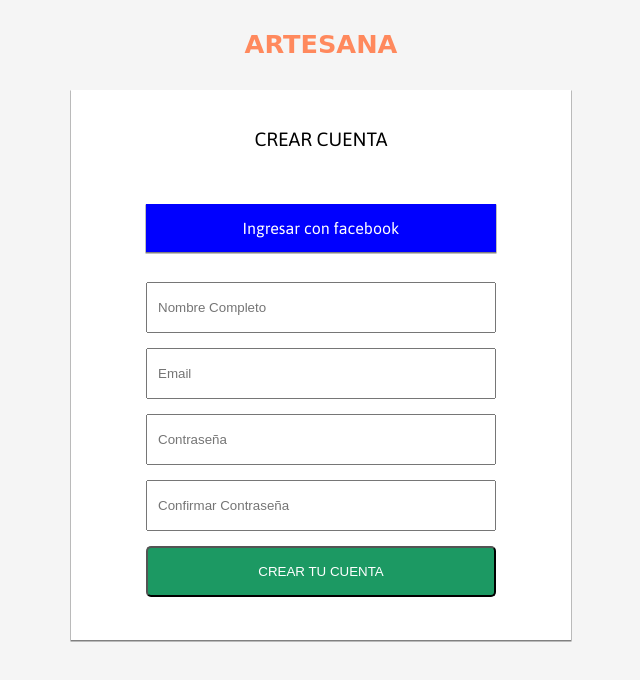
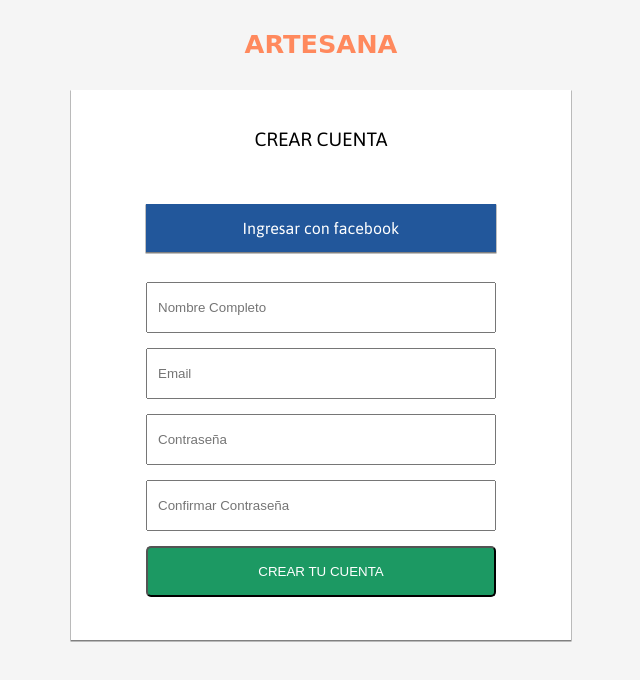
Before and after one commit to javierbull/projectld2d, a PHP site: page /form_art.html in a window 1280 px wide. Shown: the top 680 px of the page, without its empty margins (319-959 px from the left). Run offline with PHP 8.4, Linux system fonts and the light colour scheme; some libraries are stand-ins or nearby versions; some web fonts are replaced.

Commit message:
color fb-button

```diff
--- a/css/main.css
+++ b/css/main.css
@@ -716,7 +716,7 @@ z-index: 100;
       margin-right: auto;
       margin-bottom: 15px;
       box-sizing: border-box;
-      background-color: blue;
+      background-color: #22579b;
       text-align: center;
       font-size: 1rem;
       box-shadow: 0px 1px 0px 0.5px gray;
@@ -730,7 +730,7 @@ z-index: 100;
     margin-right: auto;
     margin-bottom: 15px;
     box-sizing: border-box;
-    background-color: blue;
+    background-color: #22579b;
     text-align: center;
     font-size: 1rem;
     box-shadow: 0px 1px 0px 0.5px gray;
```
